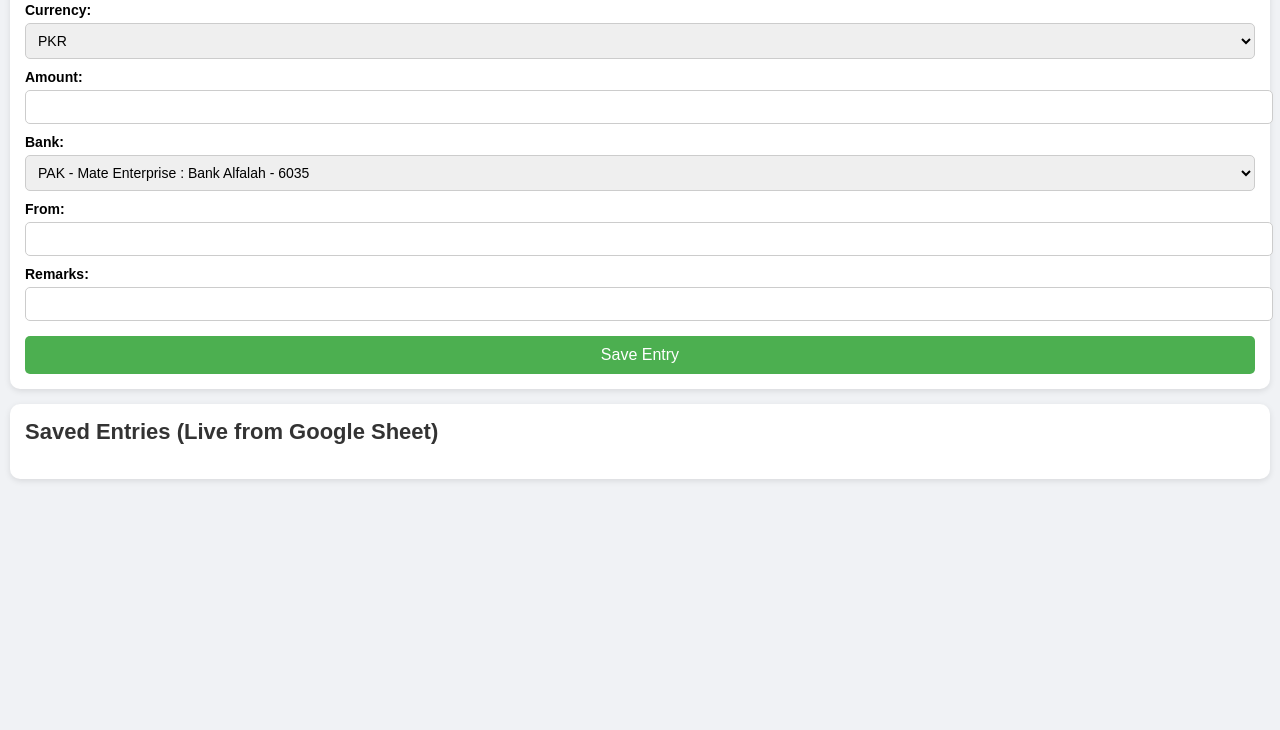
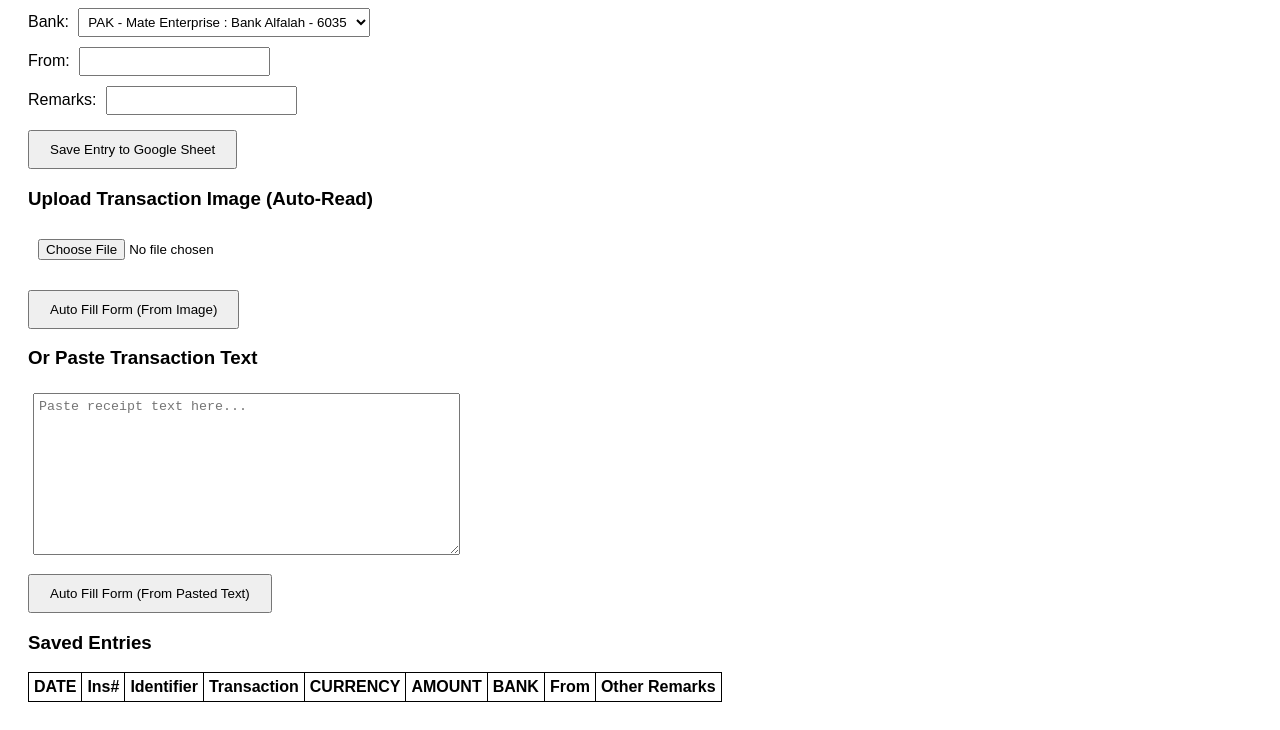
Before and after one commit to work78621/payment-entry, a plain HTML site: page index.html in a window 1280 px wide. Shown: the part 329-1059 px from the top of the page. Before the commit the page ends 833 px from the top, so only its background shows below. Drawn offline with Linux system fonts and the light colour scheme.

Commit message:
Update index.html

```diff
--- a/index.html
+++ b/index.html
@@ -2,103 +2,37 @@
 <html lang="en">
 <head>
   <meta charset="UTF-8">
-  <title>Payment Entry (Simplified)</title>
-  <meta name="viewport" content="width=device-width, initial-scale=1.0">
+  <title>Payment Entry Form (Google Sheet Connected)</title>
+  <script src="https://cdnjs.cloudflare.com/ajax/libs/xlsx/0.18.5/xlsx.full.min.js"></script>
+  <script src="https://cdn.jsdelivr.net/npm/tesseract.js@4.0.2/dist/tesseract.min.js"></script>
   <style>
-    body {
-      font-family: Arial, sans-serif;
-      margin: 0;
-      padding: 10px;
-      background-color: #f0f2f5;
-    }
-    .box {
-      background: white;
-      padding: 15px;
-      margin-bottom: 15px;
-      border-radius: 10px;
-      box-shadow: 0 2px 6px rgba(0,0,0,0.1);
-    }
-    h2 {
-      margin-top: 0;
-      color: #333;
-      font-size: 22px;
-    }
-    label {
-      display: block;
-      margin-top: 10px;
-      font-weight: bold;
-      font-size: 14px;
-    }
-    input, select {
-      width: 100%;
-      padding: 8px;
-      margin-top: 5px;
-      border: 1px solid #ccc;
-      border-radius: 5px;
-      font-size: 14px;
-    }
-    button {
-      width: 100%;
-      background-color: #4CAF50;
-      color: white;
-      border: none;
-      margin-top: 15px;
-      padding: 10px;
-      font-size: 16px;
-      border-radius: 5px;
-      cursor: pointer;
-    }
-    button:hover {
-      background-color: #45a049;
-    }
-    #liveTable {
-      overflow-x: auto;
-    }
-    table {
-      width: 100%;
-      border-collapse: collapse;
-      margin-top: 10px;
-      font-size: 14px;
-      background: white;
-    }
-    th, td {
-      border: 1px solid #ddd;
-      padding: 8px;
-      text-align: center;
-    }
-    th {
-      background-color: #4CAF50;
-      color: white;
-    }
+    body { font-family: Arial; padding: 20px; }
+    table, th, td { border: 1px solid black; border-collapse: collapse; padding: 5px; }
+    input, select, textarea { margin: 5px; padding: 5px; }
+    button { margin-top: 10px; padding: 10px 20px; }
+    #ocrText { margin-top: 10px; font-size: 14px; color: green; white-space: pre-line; }
   </style>
 </head>
 <body>
 
-  <div class="box">
-    <h2>Payment Entry Form</h2>
+  <h2>Payment Entry</h2>
+
   <form id="entryForm">
-      <label>Date:</label>
-      <input type="date" id="date" required>
+    <label>Date: <input type="date" id="date" required></label><br>
+    <label>Ins#: <input type="text" id="ins"></label><br>
+    <label>Identifier: <input type="text" id="identifier"></label><br>
+    <label>Transaction: <input type="text" id="transaction"></label><br>
 
-      <label>Ins#:</label>
-      <input type="text" id="ins">
-
-      <label>Identifier:</label>
-      <input type="text" id="identifier">
-
-      <label>Transaction:</label>
-      <input type="text" id="transaction">
-
-      <label>Currency:</label>
+    <label>Currency:
       <select id="currency" required>
         <option value="PKR">PKR</option>
         <option value="AED">AED</option>
       </select>
+    </label><br>
 
-      <label>Amount:</label>
-      <input type="number" id="amount" required>
+    <label>Amount: <input type="number" id="amount" required></label><br>
 
-      <label>Bank:</label>
+    <label>Bank:
       <select id="bank" required>
         <option value="PAK - Mate Enterprise : Bank Alfalah - 6035">PAK - Mate Enterprise : Bank Alfalah - 6035</option>
         <option value="DXB - AAA FD : ENBD">DXB - AAA FD : ENBD</option>
@@ -113,84 +47,151 @@
         <option value="DXB - Cash Received">DXB - Cash Received</option>
         <option value="PAK - Mate Enterprise : Bank Alfalah - 9289">PAK - Mate Enterprise : Bank Alfalah - 9289</option>
       </select>
+    </label><br>
 
-      <label>From:</label>
-      <input type="text" id="from">
+    <label>From: <input type="text" id="from"></label><br>
+    <label>Remarks: <input type="text" id="remarks"></label><br>
 
-      <label>Remarks:</label>
-      <input type="text" id="remarks">
+    <button type="button" onclick="addEntry()">Save Entry to Google Sheet</button>
+  </form>
 
-      <button type="button" onclick="addEntry()">Save Entry</button>
-    </form>
-  </div>
+  <h3>Upload Transaction Image (Auto-Read)</h3>
+  <input type="file" id="fileInput" accept="image/*" onchange="readImage()" />
+  <div id="ocrText"></div>
+  <button type="button" onclick="mapTextToForm()">Auto Fill Form (From Image)</button>
 
-  <div class="box">
-    <h2>Saved Entries (Live from Google Sheet)</h2>
-    <div id="liveTable"></div>
-  </div>
+  <h3>Or Paste Transaction Text</h3>
+  <textarea id="manualText" rows="10" cols="50" placeholder="Paste receipt text here..."></textarea><br>
+  <button type="button" onclick="mapManualTextToForm()">Auto Fill Form (From Pasted Text)</button>
+
+  <h3>Saved Entries</h3>
+  <table id="dataTable">
+    <thead>
+      <tr>
+        <th>DATE</th><th>Ins#</th><th>Identifier</th><th>Transaction</th><th>CURRENCY</th>
+        <th>AMOUNT</th><th>BANK</th><th>From</th><th>Other Remarks</th>
+      </tr>
+    </thead>
+    <tbody></tbody>
+  </table>
 
   <script>
-// Keep this formatDate() function
-function formatDate(inputDate) {
-  const months = ["Jan", "Feb", "Mar", "Apr", "May", "Jun",
-                  "Jul", "Aug", "Sep", "Oct", "Nov", "Dec"];
-  const parts = inputDate.split("-");
-  if (parts.length !== 3) return inputDate;
-  const year = parts[0];
-  const month = months[parseInt(parts[1], 10) - 1];
-  const day = parts[2];
-  return `${day} ${month} ${year}`;
-}
+    let data = [];
+    let extractedText = "";
 
-// ADD this new helper:
-function cleanText(value) {
-  return value.replace(/["']/g, "").trim();
-}
-
-// ✅ Replace your existing addEntry() with this version:
     function addEntry() {
       const row = {
-    date: formatDate(document.getElementById('date').value),
-    ins: cleanText(document.getElementById('ins').value),
-    identifier: cleanText(document.getElementById('identifier').value),
-    transaction: cleanText(document.getElementById('transaction').value),
+        date: document.getElementById('date').value,
+        ins: document.getElementById('ins').value,
+        identifier: document.getElementById('identifier').value,
+        transaction: document.getElementById('transaction').value,
         currency: document.getElementById('currency').value,
-    amount: parseFloat(document.getElementById('amount').value.replace(/[^0-9.]/g, '')),
-    bank: cleanText(document.getElementById('bank').value),
-    from: cleanText(document.getElementById('from').value),
-    remarks: cleanText(document.getElementById('remarks').value),
-    imageName: null,
-    imageType: null,
-    imageBase64: null
+        amount: parseFloat(document.getElementById('amount').value),
+        bank: document.getElementById('bank').value,
+        from: document.getElementById('from').value,
+        remarks: document.getElementById('remarks').value
       };
 
-  fetch('https://script.google.com/macros/s/AKfycbygInhj9xPuOQVCp2LhXYme9Fd399n6ZQDAZrPONz8Wk-r8RUYsXwwu1_km0_ufekDTzw/exec', {
+      fetch('https://script.google.com/macros/s/AKfycbx07Mrcgn8Wy69ii4OeNL09D8VbPiQcvBiDi9cj4nMtm9CZ8HraQzhGeNkZJyMCF1Ok8w/exec', {
         method: 'POST',
         body: JSON.stringify(row)
       })
       .then(response => {
         if (response.ok) {
-      alert("✅ Data Saved Successfully!");
+          alert("✅ Data Saved Successfully to Google Sheets!");
           document.getElementById("entryForm").reset();
-      setTimeout(fetchSheetData, 1000);
+          updateTable(row);
         } else {
-      alert("❌ Failed to save! Try again.");
+          alert("❌ Failed to save data! Please try again.");
         }
       })
       .catch(error => {
         console.error('Error:', error);
-    alert("❌ Error saving data.");
+        alert("❌ Error saving data. Please check your internet or script deployment.");
       });
     }
 
-// Keep fetchSheetData() as-is below
-function fetchSheetData() {
-  ...
+    function updateTable(row) {
+      const table = document.querySelector("#dataTable tbody");
+      const newRow = table.insertRow();
+      newRow.innerHTML = `
+          <td>${row.date}</td><td>${row.ins}</td><td>${row.identifier}</td>
+          <td>${row.transaction}</td><td>${row.currency}</td><td>${row.amount}</td>
+          <td>${row.bank}</td><td>${row.from}</td><td>${row.remarks}</td>
+        `;
     }
 
-window.onload = fetchSheetData;
+    function readImage() {
+      const file = document.getElementById('fileInput').files[0];
+      if (file) {
+        Tesseract.recognize(
+          file,
+          'eng',
+          { logger: m => console.log(m) }
+        ).then(({ data: { text } }) => {
+          extractedText = text;
+          document.getElementById('ocrText').textContent = extractedText;
+        });
+      }
+    }
+
+    function mapTextToForm(sourceText = extractedText) {
+      if (!sourceText) {
+        alert("No text detected!");
+        return;
+      }
+
+      const lines = sourceText.split("\n");
+      lines.forEach(line => {
+        line = line.trim();
+
+        if (line.match(/date/i)) {
+          const dateMatch = line.match(/\d{1,2}[\/\-\.]\d{1,2}[\/\-\.]\d{2,4}/);
+          if (dateMatch) {
+            const parts = dateMatch[0].split(/[\/\-.]/);
+            let formattedDate = "";
+            if (parts[2].length === 4) {
+              formattedDate = `${parts[2]}-${parts[1].padStart(2,'0')}-${parts[0].padStart(2,'0')}`;
+            }
+            document.getElementById('date').value = formattedDate;
+          }
+        }
+
+        if (line.toLowerCase().includes("amount") || line.toLowerCase().includes("amt")) {
+          const amtMatch = line.replace(/,/g, '').match(/\d+(\.\d+)?/);
+          if (amtMatch) {
+            document.getElementById('amount').value = amtMatch[0];
+          }
+        }
+
+        if (line.match(/pkr/i)) {
+          document.getElementById('currency').value = "PKR";
+        }
+
+        if (line.match(/aed/i)) {
+          document.getElementById('currency').value = "AED";
+        }
+
+        if (line.toLowerCase().includes("from")) {
+          const fromText = line.split(":")[1] || line.split(" ")[1];
+          if (fromText) {
+            document.getElementById('from').value = fromText.trim();
+          }
+        }
+      });
+
+      alert("Auto-fill attempted based on detected text. Please double-check!");
+    }
+
+    function mapManualTextToForm() {
+      const manualText = document.getElementById('manualText').value;
+      if (!manualText) {
+        alert("Please paste some text first!");
+        return;
+      }
+      mapTextToForm(manualText);
+    }
   </script>
-
 
 </body>
 </html>
```
Lines whose indentation alone changed are shown as unchanged.
